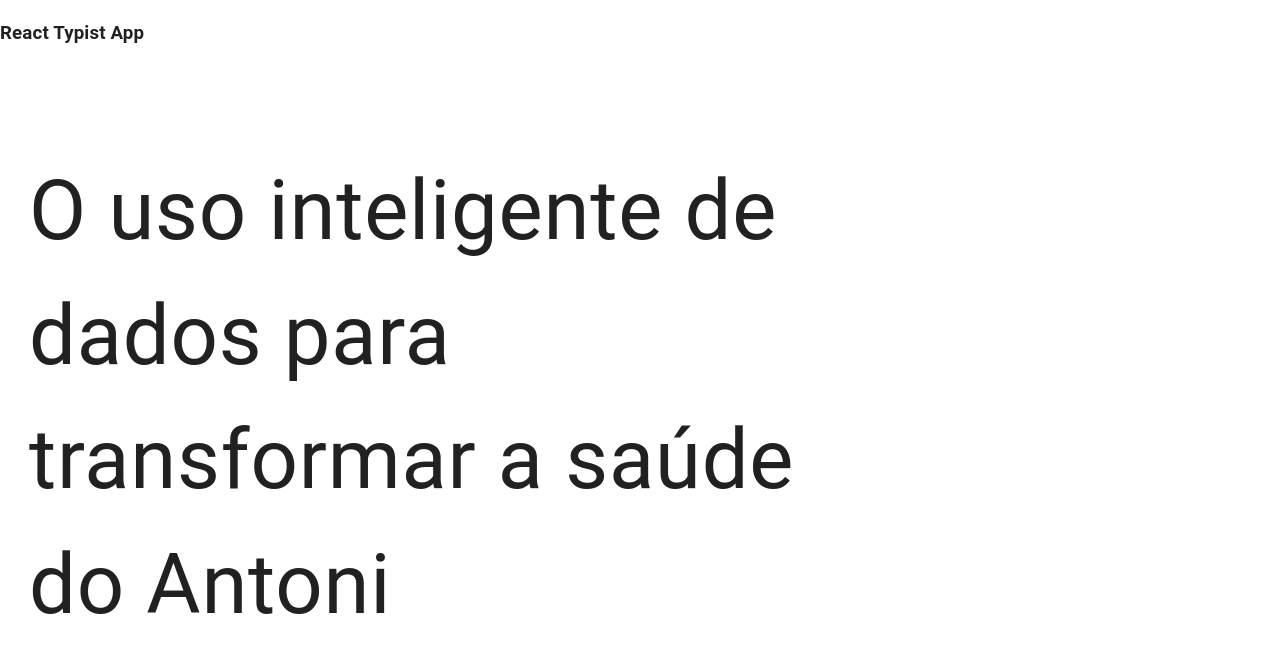
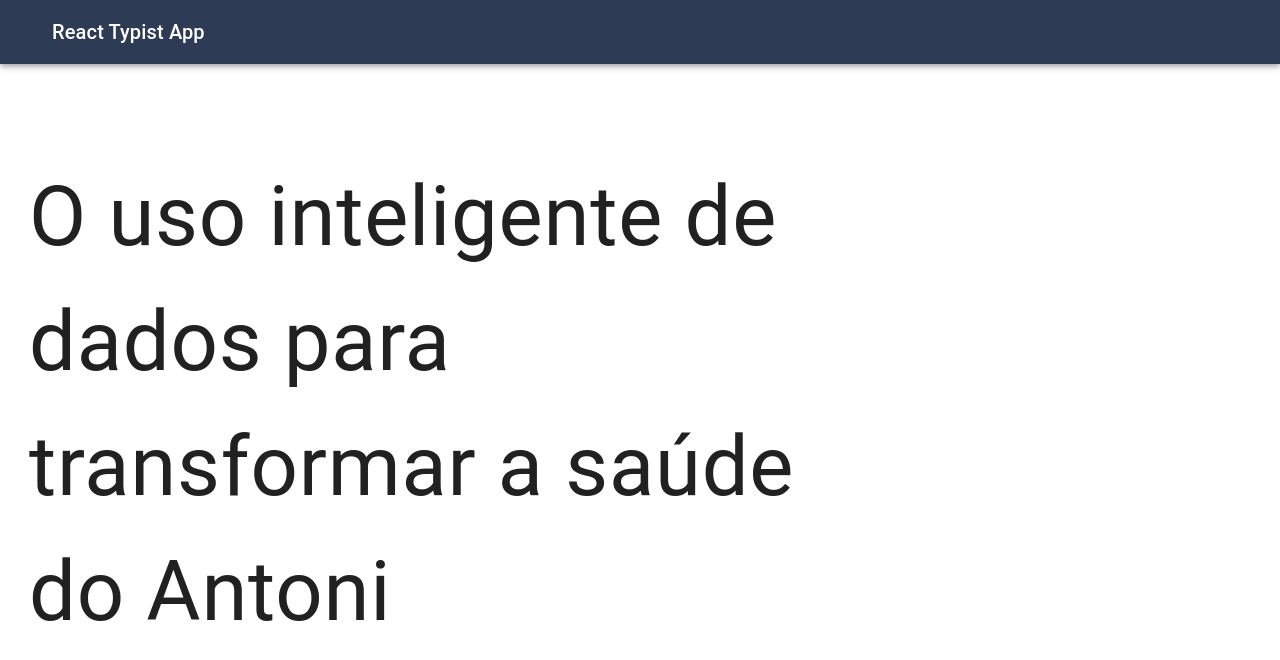
Before and after one commit to edermotasantos/react-typist-app, a React (Create React App) app: page / in a window 1280 px wide. Shown: the top 660 px of the page. Built offline with nearby package versions, Linux system fonts and the light colour scheme.

Commit message:
style: ajusta header

```diff
--- a/src/components/Header/Index.jsx
+++ b/src/components/Header/Index.jsx
@@ -1,8 +1,29 @@
 import React from "react";
+import AppBar from '@mui/material/AppBar';
+import Box from '@mui/material/Box';
+import Toolbar from '@mui/material/Toolbar';
+import Typography from '@mui/material/Typography';
+import IconButton from '@mui/material/IconButton';
 
 function Header () {
   return (
-    <h3>React Typist App</h3>
+    <Box sx={{ flexGrow: 1 }}>
+      <AppBar position="static" style={{ background: '#2E3B55' }}>
+        <Toolbar>
+          <IconButton
+            size="large"
+            edge="start"
+            color="inherit"
+            aria-label="menu"
+            sx={{ mr: 2 }}
+          >
+          </IconButton>
+          <Typography variant="h6" component="div" sx={{ flexGrow: 1 }}>
+            React Typist App
+          </Typography>
+        </Toolbar>
+      </AppBar>
+    </Box>
   );
 };
 
```
